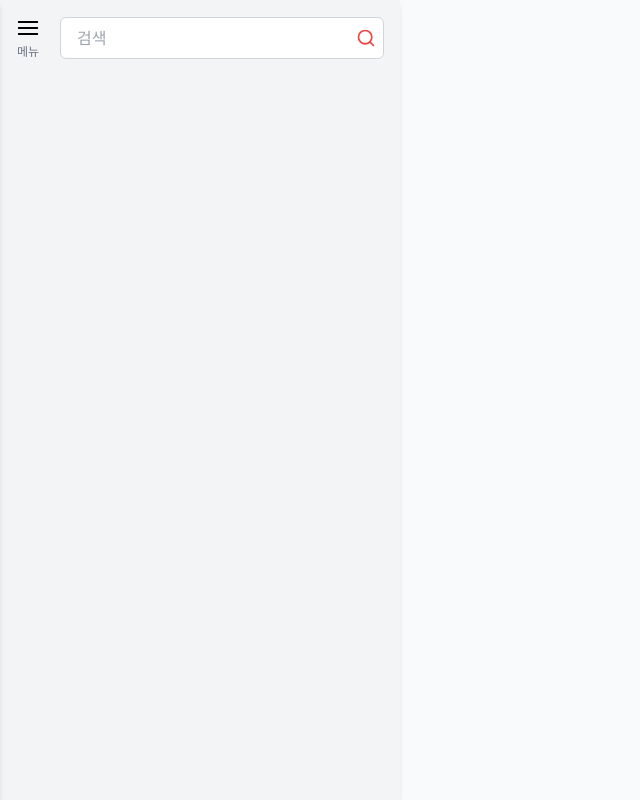
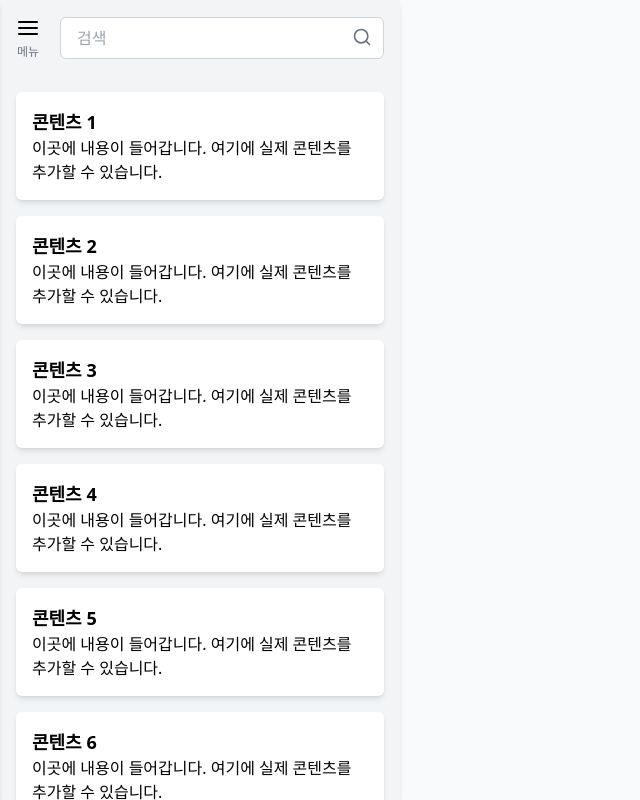
Before and after one commit to Leekee0905/last-supper, a React (Vite) app: page /mainpage in a window 1280 px wide. Shown: the whole page, without its empty margins (0-640 px from the left). Built offline with nearby package versions, Linux system fonts and the light colour scheme.

Commit message:
[update]LayOut 즐겨찾기 및 검색 햄버거 메뉴 fixed 로 스크롤 해도 수정

```diff
--- a/src/layout/Layout.jsx
+++ b/src/layout/Layout.jsx
@@ -1,18 +1,20 @@
 import { useState } from 'react';
-import { Outlet } from 'react-router-dom';
+import { Outlet, useSearchParams } from 'react-router-dom';
 import { FiMenu, FiSearch, FiX } from 'react-icons/fi';
 import ModalItem from './components/modalItem';
 
 const Layout = () => {
-  const [isModalOpen, setIsModalOpen] = useState(false);
-  const [isLoggedIn, setIsLoggedIn] = useState(false);
+  const [hasModalOpen, setIsModalOpen] = useState(false);
+  const [hasLoggedIn, setIsLoggedIn] = useState(false);
+  const [searchInput, setSearchInput] = useState('');
+  const [searchParams, setSearchParams] = useSearchParams();
 
   const toggleModal = () => {
-    setIsModalOpen(!isModalOpen);
+    setIsModalOpen(!hasModalOpen);
   };
 
   const handleLoginLogout = () => {
-    setIsLoggedIn(!isLoggedIn);
+    setIsLoggedIn(!hasLoggedIn);
   };
 
   const handleSignup = () => {
@@ -23,39 +25,63 @@ const Layout = () => {
     // 전역일 계산기 처리
   };
 
+  const handleSearch = (e) => {
+    e.preventDefault();
+    if (searchInput.trim() === '') return;
+
+    // 쿼리스트링에 검색어 추가
+    setSearchParams({ query: searchInput });
+  };
+
   return (
     <div className="relative flex min-h-screen">
       {/* 사이드바 */}
       <aside className="fixed top-0 left-0 h-full w-[400px] bg-gray-100 shadow-md">
-        <header className="p-4">
+        <div className="sticky top-0 bg-gray-100 z-10 p-4">
           <div className="flex items-center justify-between">
             <div className="flex flex-col items-center mr-5">
-              <FiMenu className="text-2xl" />
+              <FiMenu className="text-2xl cursor-pointer" onClick={toggleModal} />
               <span className="text-xs text-gray-500 mt-1">메뉴</span>
             </div>
             <div className="relative flex items-center w-full max-w-sm">
+              <form onSubmit={handleSearch} className="flex w-full">
                 <input
                   type="text"
                   placeholder="검색"
                   className="pl-4 pr-10 py-2 w-full border border-gray-300 rounded-md focus:outline-none"
+                  value={searchInput}
+                  onChange={(e) => setSearchInput(e.target.value)}
                 />
-              <span className="absolute right-0 pr-2">
-                <FiSearch className="text-red-500" size={20} />
-              </span>
+                <button
+                  type="submit"
+                  className="absolute right-0 pr-3 bottom-3"
+                >
+                  <FiSearch className="text-gray-500" size={20} />
+                </button>
+              </form>
             </div>
           </div>
-        </header>
+        </div>
+
+        {/* 예시 콘텐츠 */}
+        <div className="p-4 space-y-4 overflow-y-auto h-[calc(100vh-72px)]">
+          {Array.from({ length: 30 }, (_, index) => (
+            <div key={index} className="p-4 bg-white shadow-md rounded-md">
+              <h2 className="text-lg font-semibold">콘텐츠 {index + 1}</h2>
+              <p>이곳에 내용이 들어갑니다. 여기에 실제 콘텐츠를 추가할 수 있습니다.</p>
+            </div>
+          ))}
+        </div>
       </aside>
 
       {/* 모달 배경 */}
-      {isModalOpen && (
+      {hasModalOpen && (
         <div className="fixed inset-0 bg-black bg-opacity-40 z-40"></div>
       )}
 
       {/* 사이드 모달 */}
       <div
-        className={`fixed top-0 left-0 h-full w-[320px] bg-gray-100 shadow-md transform ${
-          isModalOpen ? 'translate-x-0' : '-translate-x-full'
+        className={`fixed top-0 left-0 h-full w-[320px] bg-gray-100 shadow-md transform ${hasModalOpen ? 'translate-x-0' : '-translate-x-full'
           } transition-transform duration-300 ease-in-out z-50`}
       >
         <div className="p-4 flex justify-end">
@@ -66,35 +92,34 @@ const Layout = () => {
         <header className="p-4">
           <div className="flex flex-col items-start space-y-4 pl-4">
             <ModalItem
-              icon={isLoggedIn ? 'logout' : 'login'}
-              text={isLoggedIn ? '로그아웃' : '로그인'}
+              icon={hasLoggedIn ? 'logout' : 'login'}
+              text={hasLoggedIn ? '로그아웃' : '로그인'}
               onClick={handleLoginLogout}
-              isLoggedIn={isLoggedIn}
+              isLoggedIn={hasLoggedIn}
             />
-            {!isLoggedIn && (
-              <ModalItem
-                icon="signup"
-                text="회원가입"
-                onClick={handleSignup}
-              />
+            {!hasLoggedIn && (
+              <ModalItem icon="signup" text="회원가입" onClick={handleSignup} />
             )}
             <ModalItem
               icon="calculator"
               text="전역일 계산기"
               onClick={handleCalculator}
             />
+            {hasLoggedIn && (
+              <ModalItem
+                icon="bookmark"
+                text="즐겨찾기"
+                onClick={() => {
+                  // 즐겨찾기 로직 처리
+                }}
+              />
+            )}
           </div>
         </header>
       </div>
 
       {/* 콘텐츠 */}
-      <main className={`flex-1 p-4 bg-gray-50 ${isModalOpen ? 'ml-[400px]' : ''}`}>
-        <button
-          onClick={toggleModal}
-          className="absolute top-4 left-4 text-2xl"
-        >
-          <FiMenu />
-        </button>
+      <main className="flex-1 p-4 bg-gray-50 ml-[400px]">
         <Outlet />
       </main>
     </div>
--- a/src/layout/components/modalItem.jsx
+++ b/src/layout/components/modalItem.jsx
@@ -1,5 +1,5 @@
 import React from 'react';
-import { FiLogIn, FiLogOut, FiUserPlus, FiCalendar } from 'react-icons/fi';
+import { FiLogIn, FiLogOut, FiUserPlus, FiCalendar, FiBookmark } from 'react-icons/fi';
 
 // 호버 효과 스타일을 반환하는 함수
 const getHoverEffectStyles = () => `
@@ -8,22 +8,32 @@ const getHoverEffectStyles = () => `
   transition-transform duration-300
 `;
 
-const ModalItem = ({ icon, text, onClick, isLoggedIn }) => {
+const getIconStyles = () => `
+  text-2xl text-gray-600
+`;
+
+const ModalItem = ({ icon, text, onClick, }) => {
   const renderIcon = () => {
     switch (icon) {
       case 'login':
-        return isLoggedIn ? (
-          <FiLogOut className="text-2xl text-gray-600 hover:text-red-500 transition-colors duration-300" />
-        ) : (
-          <FiLogIn className="text-2xl text-gray-600 hover:text-blue-500 transition-colors duration-300" />
+        return (
+          <FiLogIn className={getIconStyles()} />
+        );
+      case 'logout':
+        return (
+          <FiLogOut className={getIconStyles()} />
         );
       case 'signup':
         return (
-          <FiUserPlus className="text-2xl text-gray-600 hover:text-green-500 transition-colors duration-300" />
+          <FiUserPlus className={getIconStyles()} />
         );
       case 'calculator':
         return (
-          <FiCalendar className="text-2xl text-gray-600 hover:text-yellow-500 transition-colors duration-300" />
+          <FiCalendar className={getIconStyles()} />
+        );
+      case 'bookmark':
+        return (
+          <FiBookmark className={getIconStyles()} />
         );
       default:
         return null;
--- a/src/pages/Home/components/search.jsx
+++ b/src/pages/Home/components/search.jsx
@@ -1,14 +1,17 @@
 import React, { useState } from 'react';
-import { useSearchParams } from 'react-router-dom';
-import { FiSearch } from 'react-icons/fi'; // 돋보기 아이콘
+import { useNavigate } from 'react-router-dom';
+import { FiSearch } from 'react-icons/fi';
 
 const Search = () => {
     const [searchInput, setSearchInput] = useState('');
-    const [searchParams, setSearchParams] = useSearchParams();
+    const navigate = useNavigate();
 
     const handleSearch = (e) => {
         e.preventDefault();
-        setSearchParams({ query: searchInput });
+        if (searchInput.trim() === '') return;
+
+        // 쿼리스트링을 포함한 리다이렉트
+        navigate(`/mainpage?query=${encodeURIComponent(searchInput)}`);
     };
 
     return (
@@ -37,7 +40,6 @@ const Search = () => {
                 >
                     검색
                 </button>
-
             </form>
         </div>
     );
```
Lines whose indentation alone changed are shown as unchanged.
